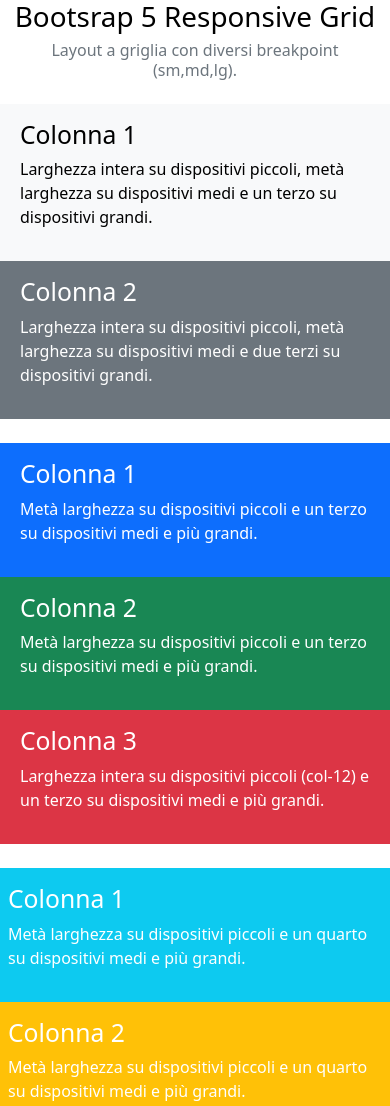
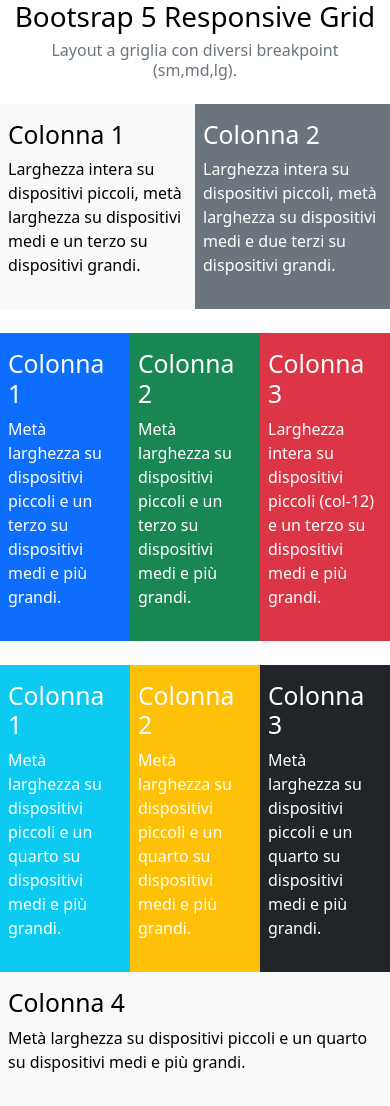
Before and after one commit to imnxtamess/htmlcss-bootstrap-layout, a plain HTML site: page index.html in a window 390 px wide. Shown: the top 1106 px of the page. Drawn offline with nearby package versions, Linux system fonts and the light colour scheme.

Commit message:
edit code to make it shorter

```diff
--- a/index.html
+++ b/index.html
@@ -23,75 +23,64 @@
       <!-- Finish Header -->
 
       <section class="row mb-4 row-cols-sm-1 row-cols-md-2">
-        <div class="col-lg-3 bg-light text-black">
-          <div class="px-2 py-3">
+        <div class="col col-lg-3 bg-light text-black px-2 py-3">
           <h2>Colonna 1</h2>
           <p>
             Larghezza intera su dispositivi piccoli, metà larghezza su
             dispositivi medi e un terzo su dispositivi grandi.
           </p>
         </div>
-        </div>
-        <div class="col-lg-9 bg-secondary">
-          <div class="px-2 py-3">
+        <div class="col col-lg-9 bg-secondary px-2 py-3">
           <h2>Colonna 2</h2>
           <p>
             Larghezza intera su dispositivi piccoli, metà larghezza su
             dispositivi medi e due terzi su dispositivi grandi.
           </p>
         </div>
-        </div>
       </section>
 
       <!-- Finish First Row -->
 
       <section class="row mb-4 row-cols-sm-2 row-cols-md-3">
-        <div class="bg-primary">
-          <div class="px-2 py-3">
+        <div class="col bg-primary px-2 py-3">
           <h2>Colonna 1</h2>
           <p>
             Metà larghezza su dispositivi piccoli e un terzo su dispositivi medi
             e più grandi.
           </p>
         </div>
-        </div>
-        <div class="bg-success">
-          <div class="px-2 py-3">
+        <div class="col px-2 py-3 bg-success">
           <h2>Colonna 2</h2>
           <p>
           Metà larghezza su dispositivi piccoli e un terzo su dispositivi medi
           e più grandi.
         </p>
         </div>
-
-        </div>
-        <div class="col-sm-12 bg-danger">
-            <div class="px-2 py-3">
+        <div class="col col-sm-12 bg-danger px-2 py-3">
           <h2>Colonna 3</h2>
           <p>
             Larghezza intera su dispositivi piccoli (col-12) e un terzo su
             dispositivi medi e più grandi.
           </p>
         </div>
-        </div>
       </section>
 
       <!-- Finish Second Row -->
 
     <section class="row mb-4 row-cols-sm-2 row-cols-md-4">
-      <div class="bg-info px-2 py-3">
+      <div class="col bg-info px-2 py-3">
         <h2>Colonna 1</h2>
         <p>Metà larghezza su dispositivi piccoli e un quarto su dispositivi medi e più grandi.</p>
       </div>
-      <div class="bg-warning px-2 py-3">
+      <div class="col bg-warning px-2 py-3">
         <h2>Colonna 2</h2>
         <p>Metà larghezza su dispositivi piccoli e un quarto su dispositivi medi e più grandi.</p>
       </div>
-      <div class="bg-dark px-2 py-3">
+      <div class="col bg-dark px-2 py-3">
         <h2>Colonna 3</h2>
         <p>Metà larghezza su dispositivi piccoli e un quarto su dispositivi medi e più grandi.</p>
       </div>
-      <div class="bg-light text-black px-2 py-3">
+      <div class="col bg-light text-black px-2 py-3">
         <h2>Colonna 4</h2>
         <p>Metà larghezza su dispositivi piccoli e un quarto su dispositivi medi e più grandi.</p>
       </div>
```
Lines whose indentation alone changed are shown as unchanged.
